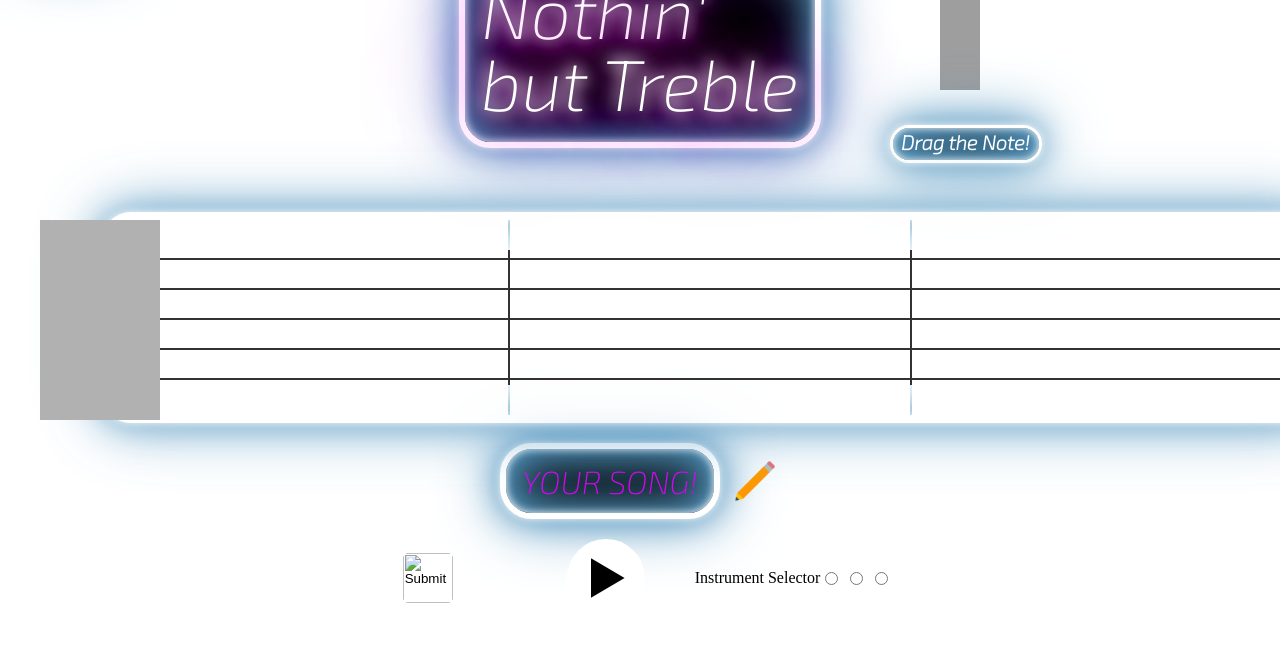
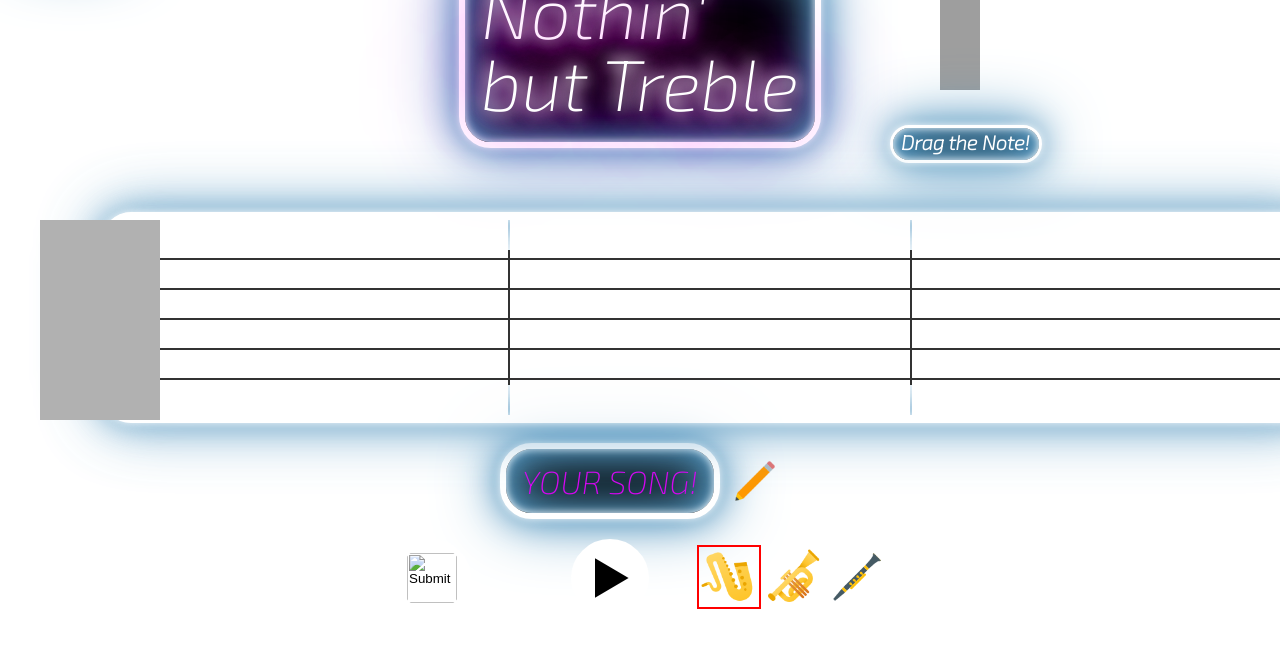
Before and after one commit to anthony-chao/Nothin-but-Treble, a website built with webpack: page index.html in a window 1280 px wide. Shown: the part 102-750 px from the top of the page. Built offline with nearby package versions, Linux system fonts and the light colour scheme; grey boxes are pictures that could not be loaded; files whose address does not match are found by name.

Commit message:
added styling to radio buttons for instruments

```diff
--- a/index.html
+++ b/index.html
@@ -66,16 +66,25 @@
         <!-- this is backup in case reset button doesn't work-->
         <!-- <button id="resetButton" onClick="window.location.reload();">Reset Music Sheet</button>  -->
 
-        <label for="" id="instrumentLabel">Instrument Selector</label>
+        <!-- <label for="" id="instrumentLabel">Instrument Selector</label> -->
         <!-- <select name="instrumentSelector" id="instrumentSelector">
           <option value="saxophone" selected="select">Saxophone</option>
           <option value="trumpet">Trumpet</option>
           <option value="clarinet">Clarinet</option>
         </select> -->
         <form action="" id="instrumentSelector">
-          <input type="radio" name="radiobutton" value="saxophone">
-          <input type="radio" name="radiobutton" value="trumpet">
-          <input type="radio" name="radiobutton" value="clarinet">
+          <label>
+              <input type="radio" name="radiobutton" value="saxophone" checked="checked">
+              <img src="./src/images/saxophone.png" alt="">
+          </label>
+          <label>
+              <input type="radio" name="radiobutton" value="trumpet">
+              <img src="./src/images/trumpet.png" alt="">
+          </label>
+          <label>
+              <input type="radio" name="radiobutton" value="clarinet">
+              <img src="./src/images/clarinet.png" alt="">
+          </label>
         </form>
         </div>
       </div>  <!-- this is the closing Div for the belowMusicSheet class-->
--- a/src/styles/buttons.css
+++ b/src/styles/buttons.css
@@ -138,3 +138,24 @@
     right: 110px;
     top: 30px;
 }
+
+/* HIDE RADIO */
+[type=radio] {
+    position: absolute;
+    opacity: 0;
+    width: 0;
+    height: 0;
+    display: none;
+  }
+
+  /* IMAGE STYLES */
+  [type=radio] + img {
+    cursor: pointer;
+    height: 60px;
+    width: 60px;
+  }
+
+  /* CHECKED STYLES */
+  [type=radio]:checked + img {
+    outline: 2px solid #f00;
+  }
```
Also changed, not shown: dist/main.css, src/images/clarinet.png (added), src/images/saxophone.png (added).
